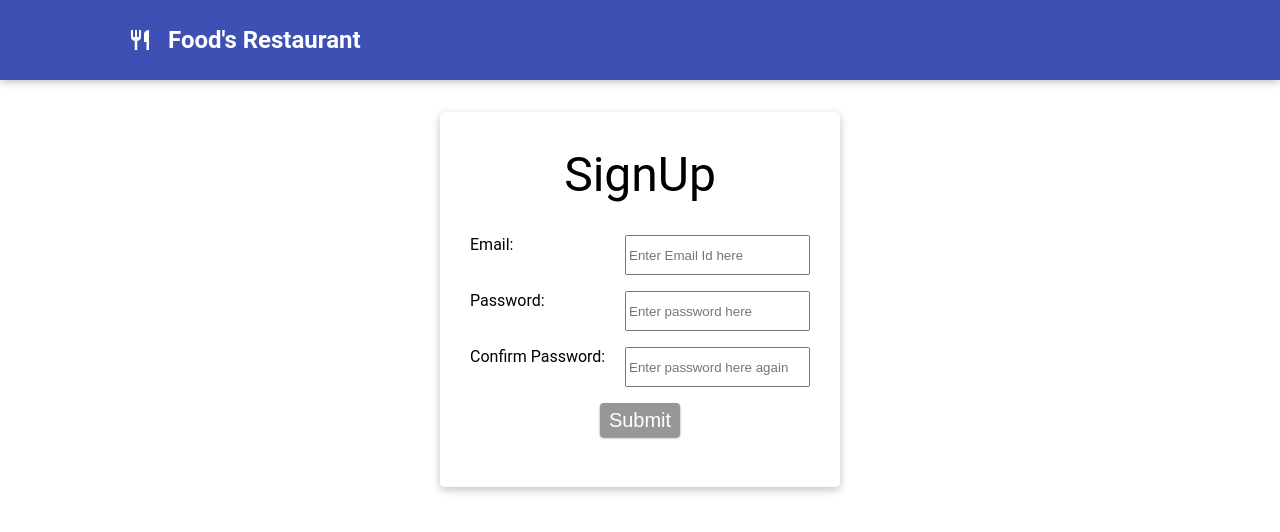
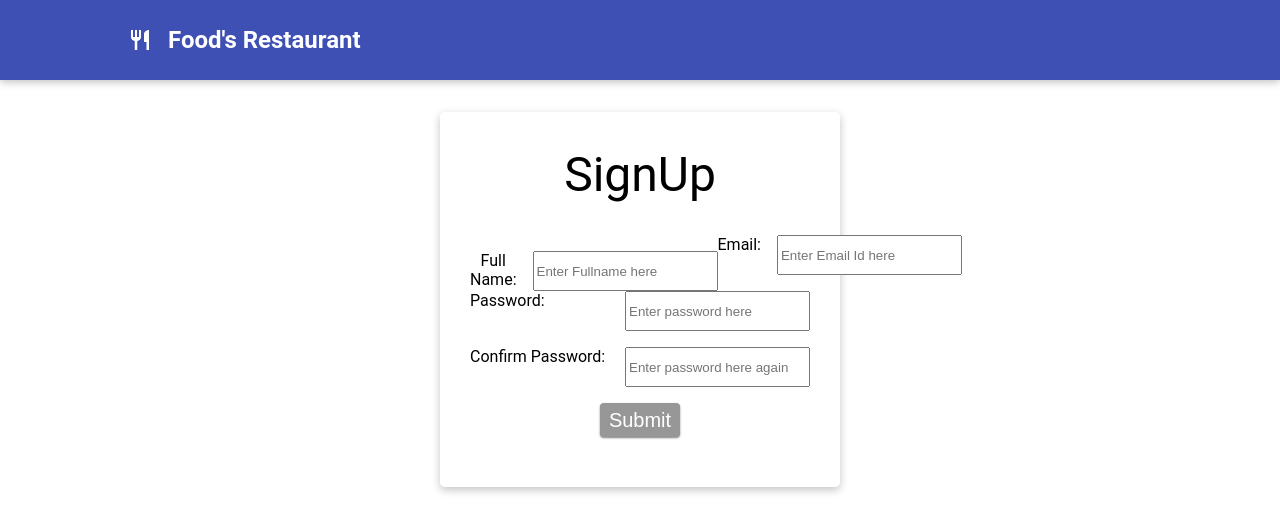
Before and after one commit to PraveenKumarzz/FoodChallenge, a React (Create React App) app: page /signup in a window 1280 px wide. Shown: the top 532 px of the page. Built offline with nearby package versions, Linux system fonts and the light colour scheme.

Commit message:
Update SignUp.js

```diff
--- a/src/components/SignUp.js
+++ b/src/components/SignUp.js
@@ -29,6 +29,17 @@ const SignUp = () => {
             <form>
                 <h4>SignUp</h4>
                 <div className={classes["input-container"]}>
+                    <div className={classes["input-container"]}>
+                    <label htmlFor="fullname"> Full Name: </label>
+                    <input
+
+
+                        id="fullname"
+                        type="name"
+                        required
+                        placeholder="Enter Fullname here"
+                    />
+                </div>
                     <label htmlFor="e-mail">Email: </label>
                     <input
                         value={emailInput}
```
